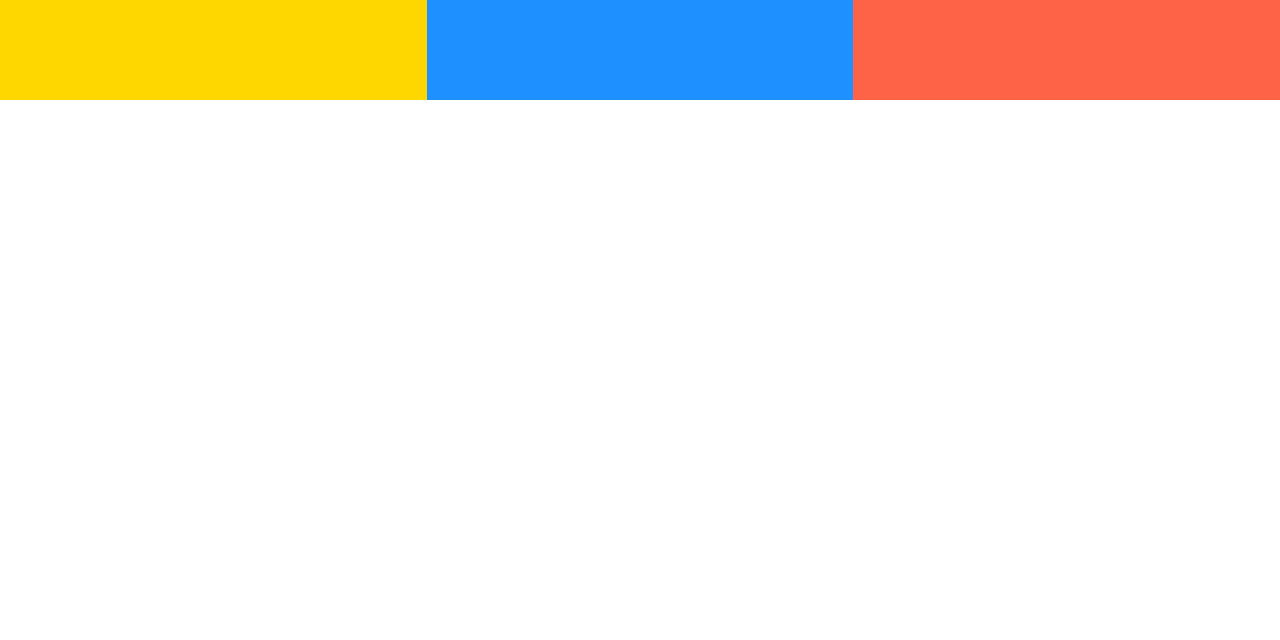
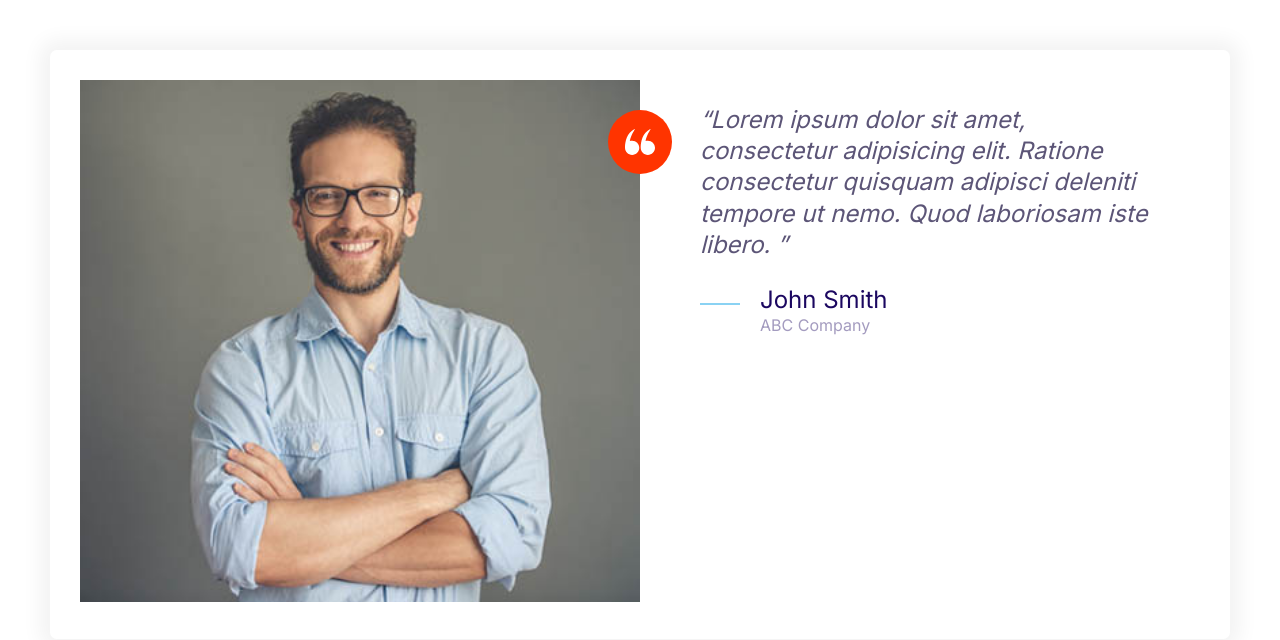
Before and after one commit to DhanyaSathasivam/moshweb, a plain HTML site: page HTML/index.html in a window 1280 px wide. Drawn offline with Linux system fonts and the light colour scheme.

Commit message:
testimonial cmt

```diff
--- a/CSS/styles.css
+++ b/CSS/styles.css
@@ -155,6 +155,10 @@ a{
 .icon--primary{
     fill: var(--color-primary);
 }
+.icon--small{
+    width:30px;
+    height:30px;
+}
 
 .icon-container{
     background: #f3f9fa;
@@ -165,6 +169,14 @@ a{
     justify-content:center;
     align-items:center;
 }
+.icon-container--accent{
+    background-color: var(--color-accent);
+}
+
+.icon--white{
+    fill:white;
+}
+
 /*Button */
 
 .btn{
@@ -429,3 +441,32 @@ a{
         grid-template-columns: repeat(3,1fr);
     }
 }
+
+/* Testimonials */
+.testimonial{
+    padding: 3rem;
+}
+
+.testimonial__image{
+    position:relative;
+}
+
+.testimonial__image > img{
+    width:100%;
+}
+
+.testimonial__image > .icon-container{
+    position:absolute;
+    top: 3rem;
+    right: -32px;
+}
+
+@media screen and (min-width:768px){
+    .testimonial .quote, .testimonial .quote__author{
+        font-size: 2.4rem;
+    }
+
+    .testimonial .quote{
+        margin-left:6rem;
+    }
+}
--- a/HTML/index.html
+++ b/HTML/index.html
@@ -12,11 +12,38 @@
     <link rel="stylesheet" href="../CSS/styles.css">
 
 </head>
-<body>
-    <div class="grid grid--1x3">
-        <div style="height:100px; background:gold"></div>
-        <div style="height:100px; background: dodgerblue;"></div>
-        <div style="height:100px; background:tomato"></div>
+<body style="padding:5rem">
+    <div class="card testimonial">
+        <div class="grid grid--1x2">
+            <div class="testimonial__image">
+                <img src="../Images/testimonial.jpg" alt="A happy,smiling customer">
+                <span class="icon-container icon-container--accent">
+                    <svg class="icon icon--white icon--small">
+                        <use xlink:href="../Images/sprite.svg#quotes"></use>
+                      </svg>
+                  </span>
+            </div>
+            <blockquote class="quote">
+                <p class="quote__text">Lorem ipsum dolor sit amet, consectetur adipisicing elit. Ratione consectetur quisquam
+                    adipisci deleniti tempore ut nemo. Quod laboriosam iste libero.
+                </p>
+                <footer>
+                    <div class="media">
+                        <div class="media__image">
+                            <svg class="icon icon--primary quote__line">
+                                <use xlink:href="../Images/sprite.svg#line"></use>
+                            </svg>
+                        </div>
+                        <div class="media__body">
+                            <h3 class="media__title quote__author">John Smith</h3>
+                            <p class="quote__organization">
+                                ABC Company
+                            </p>
+                        </div>
+                    </div>
+                </footer>
+            </blockquote>
+        </div>
     </div>
 
 </body>
```
Also changed, not shown: Components/testimonial.html (added, +32 -0 lines), Components/quote.html (indentation only), Images/testimonial.jpg (added).
